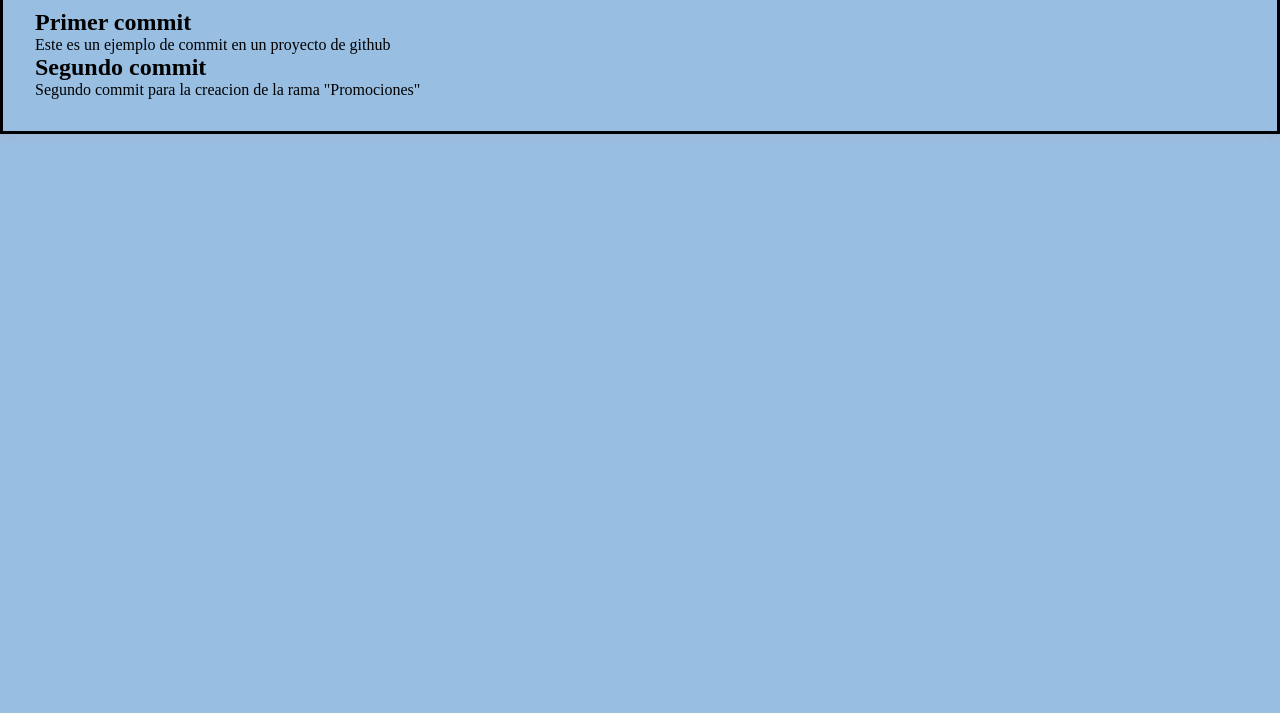
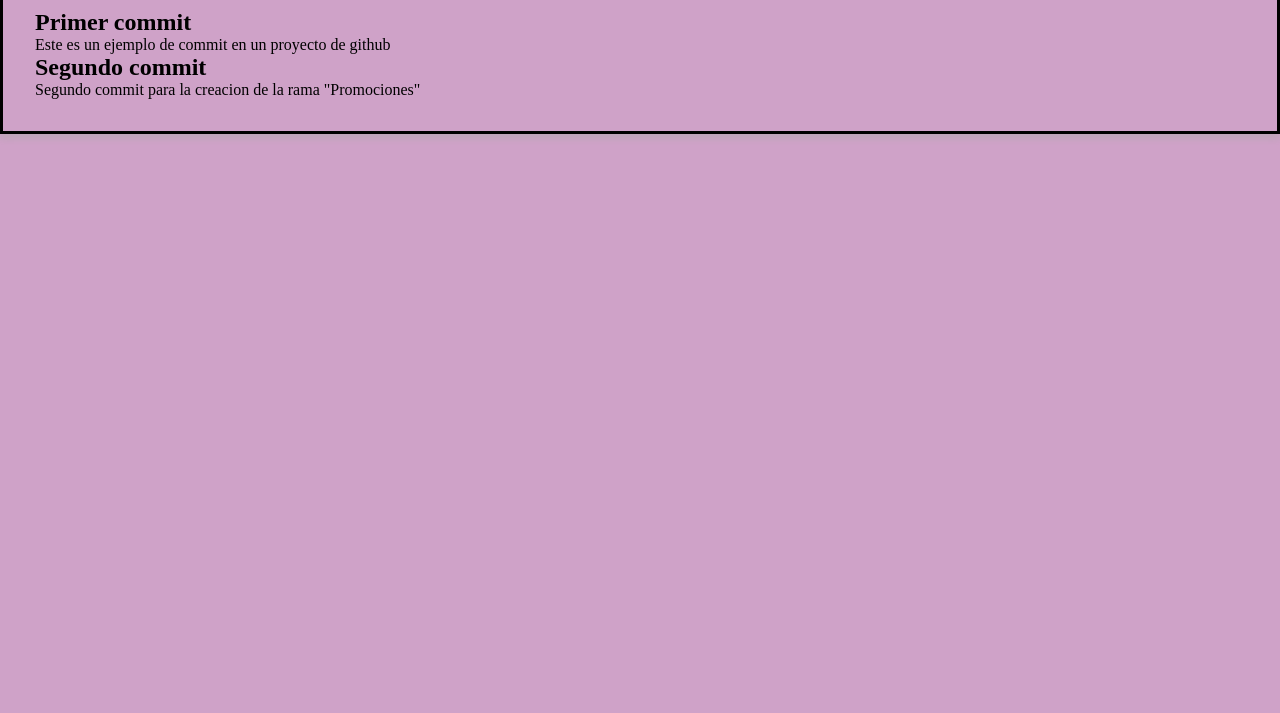
Before and after one commit to Hamilton313/Cafe-Barista, a plain HTML site: page Index.html in a window 1280 px wide. Shown: the part 87-800 px from the top of the page. Drawn offline with Linux system fonts and the light colour scheme.

Commit message:
Mejora visual Implementada

```diff
--- a/Estilos.css
+++ b/Estilos.css
@@ -17,8 +17,8 @@ h1 {
 }
 
 body {
-  background-color: #98bee2;
+  background-color: #a8579b8c;
   font-family: 'Times New Roman', serif;
   border: 3px solid black;
-  box-shadow: 0 4px 8px rgba(250, 118, 118, 0.1);
+  box-shadow: 0 4px 8px rgba(17, 192, 32, 0.1);
 }
```
